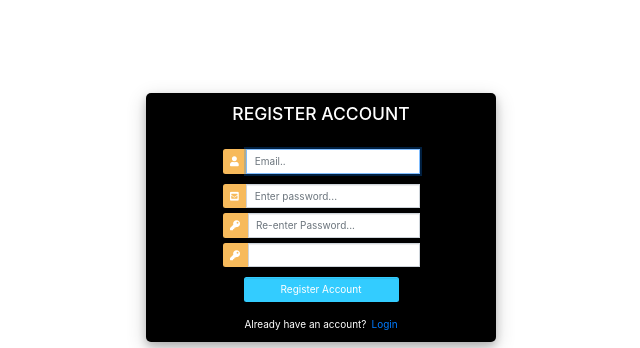
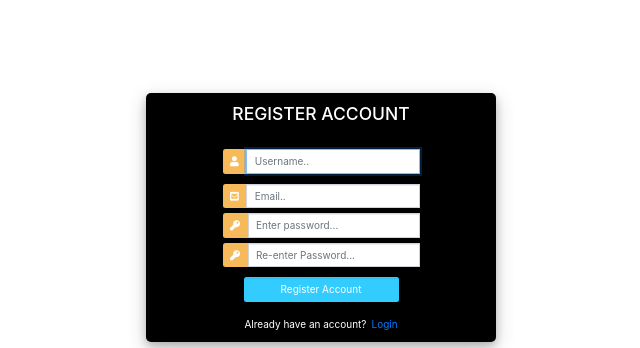
Before and after one commit to mzdrougos/Drougos-FinalCoursework, a Django app: page /website/register in a window 1280 px wide. Shown: the part 72-420 px from the top of the page, without its empty margins (319-959 px from the left). Run offline with Django 4.2, Linux system fonts and the light colour scheme; some libraries are stand-ins or nearby versions.

Commit message:
Update register.html

```diff
--- a/zoescatering/website/templates/website/register.html
+++ b/zoescatering/website/templates/website/register.html
@@ -120,10 +120,10 @@
 		//Query All input fields
 
 		var form_fields = document.getElementsByTagName('input')
-		form_fields[1].placeholder='Username..';
-		form_fields[2].placeholder='Email..';
-		form_fields[3].placeholder='Enter password...';
-		form_fields[4].placeholder='Re-enter Password...';
+		form_fields[2].placeholder='Username..';
+		form_fields[3].placeholder='Email..';
+		form_fields[4].placeholder='Enter password...';
+		form_fields[5].placeholder='Re-enter Password...';
 
 
 		for (var field in form_fields){
```
